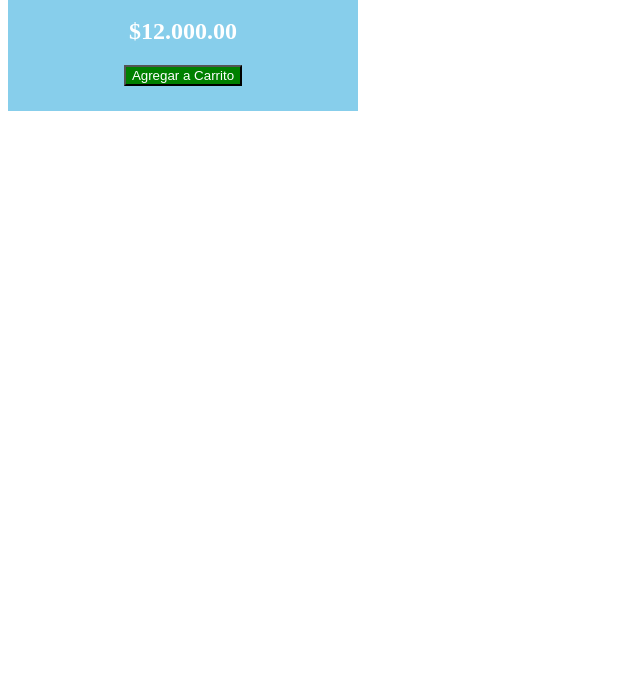
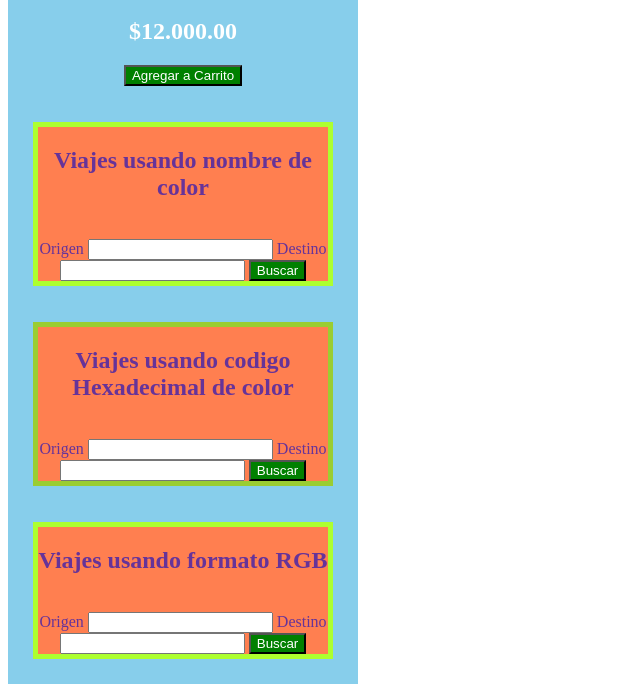
Before and after one commit to GermanSanchezTecmilenio/Pruebas1erSemanaOct-CuadroAzul, a plain HTML site: page index.html in a window 1280 px wide. Shown: the part 246-938 px from the top of the page, without its empty margins (0-640 px from the left). Before the commit the page ends 800 px from the top, so only its background shows below. Drawn offline with Linux system fonts and the light colour scheme.

Commit message:
git commit #

```diff
--- a/index.html
+++ b/index.html
@@ -20,5 +20,38 @@
 
 
 </div>
+<br><br>
+<div class="color-by-nombre">
+    <h2>Viajes usando nombre de color</h2>
+    <br>
+    <label>Origen</label>
+    <input type="text">
+    <label>Destino</label>
+    <input type="text">
+    <button type="button">Buscar</button>
+</div>
+<br><br>
+
+<div class="color-hex">
+    <h2>Viajes usando codigo Hexadecimal de color</h2>
+    <br>
+    <label>Origen</label>
+    <input type="text">
+    <label>Destino</label>
+    <input type="text">
+    <button type="button">Buscar</button>
+</div>
+<br><br>
+
+<div class="color-rgb">
+    <h2>Viajes usando formato RGB</h2>
+    <br>
+    <label>Origen</label>
+    <input type="text">
+    <label>Destino</label>
+    <input type="text">
+    <button type="button">Buscar</button>
+
+</div>
     </body>
 </html>
--- a/style.css
+++ b/style.css
@@ -43,3 +43,26 @@ Selector{
         width: 300px;
         cursor: pointer;
     }
+
+    /* uso de colores Usar colores por el nombre*/
+
+    .color-by-nombre{
+        background-color: coral;
+        color: rebeccapurple;
+        border: thick solid greenyellow
+    }
+
+    /* Usar colores utilizando el sistema hexadecial*/
+
+    .color-hex{
+        background-color: #FF7F50;
+        color: #663399 ;
+        border: thick solid #9acd32;
+    }
+
+    /*Usar colores usando el formato R(red) G(green) B(Blue)*/
+    .color-rgb{
+          background-color: rgb(255,127,80);
+           color: rgb(102,51,153);
+            border: thick solid rgb(173,255,47);
+    }
```
